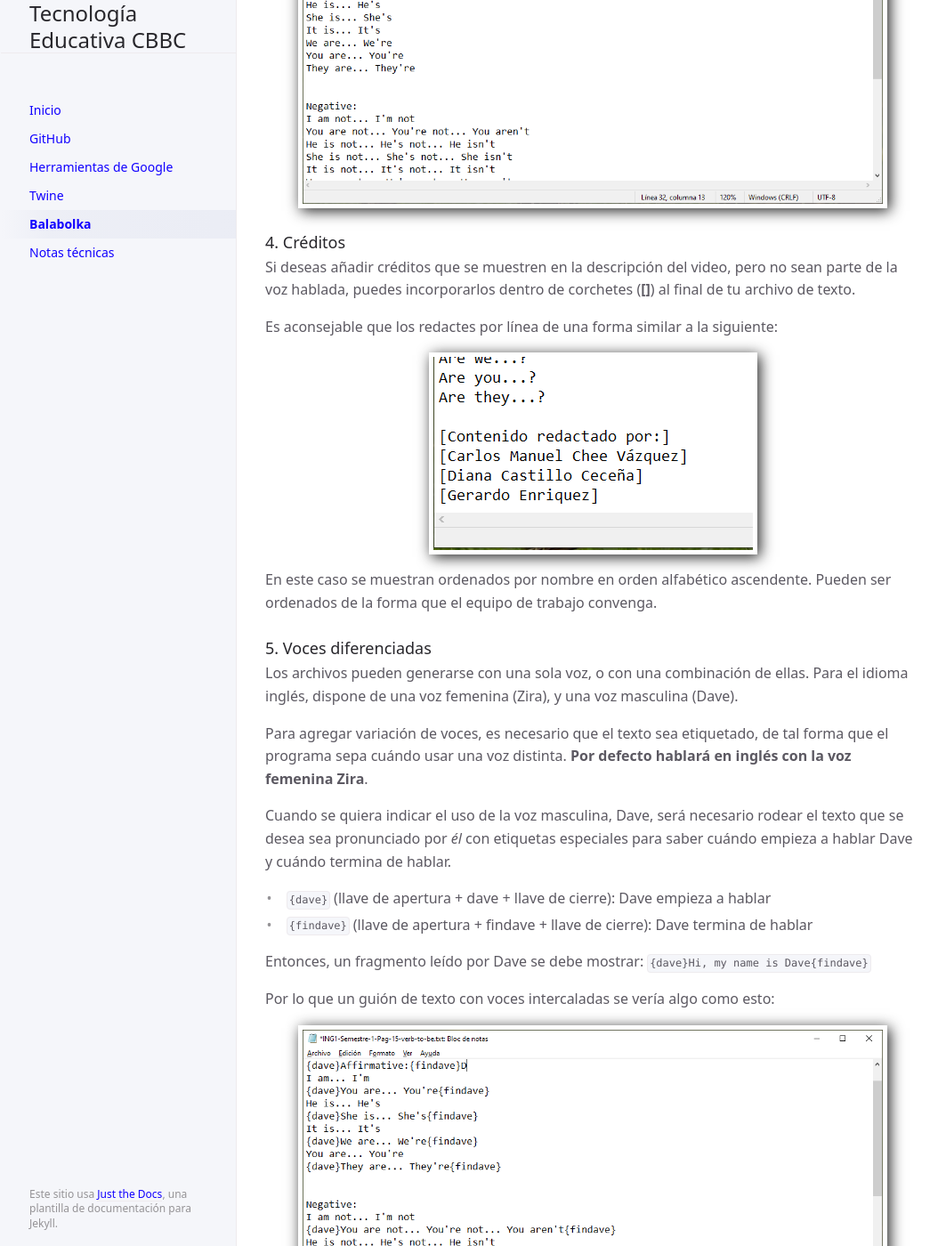
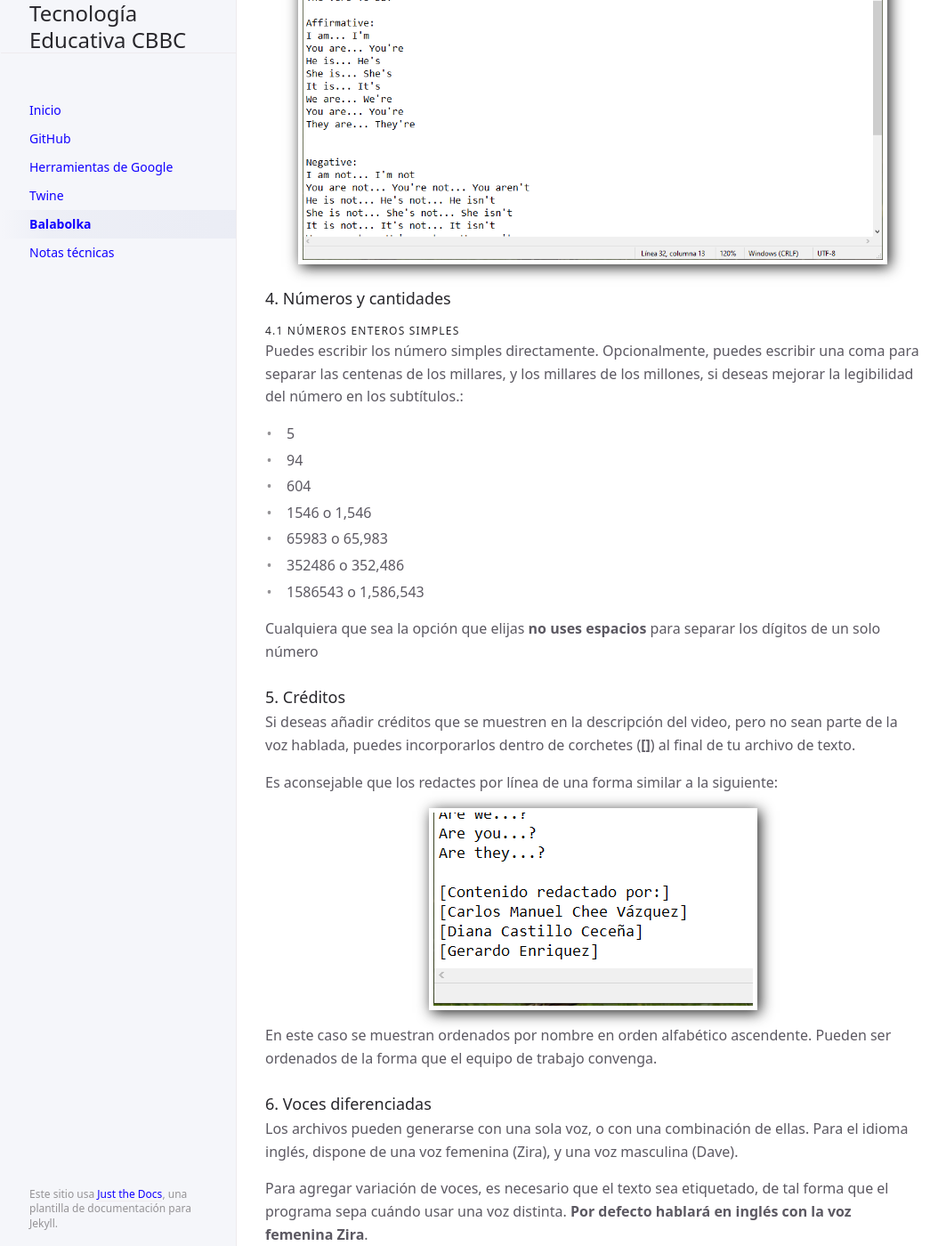
Before and after one commit to CoBachBC/demo, a Jekyll site: the page built from docs/balabolka.md, in a window 1280 px wide and 1400 px high, scrolled down 6793 px. Shown: the whole window at 89% size, without its empty margins (106-1169 px from the left). Built offline with Jekyll 4.4.1, drawn with Linux system fonts in a browser that asks for light colours; some of the changed text lies outside the part shown.

Commit message:
Update balabolka.md

```diff
--- a/docs/balabolka.md
+++ b/docs/balabolka.md
@@ -139,7 +139,23 @@ Con eso en cuenta, tu archivo redactado puede verse similar a esto:
 
 ![](/assets/images/balabolka-01-10.png){: .img-tutorial-h}
 
-### 4. Créditos
+### 4. Números y cantidades
+
+#### 4.1 Números enteros simples
+
+Puedes escribir los número simples directamente. Opcionalmente, puedes escribir una coma para separar las centenas de los millares, y los millares de los millones, si deseas mejorar la legibilidad del número en los subtítulos.:
+
+- 5
+- 94
+- 604
+- 1546 o 1,546
+- 65983 o 65,983
+- 352486 o 352,486
+- 1586543 o 1,586,543
+
+Cualquiera que sea la opción que elijas **no uses espacios** para separar los dígitos de un solo número
+
+### 5. Créditos
 
 Si deseas añadir créditos que se muestren en la descripción del video, pero no sean parte de la voz hablada, puedes incorporarlos dentro de corchetes (**[]**) al final de tu archivo de texto.
 
@@ -149,7 +165,7 @@ Es aconsejable que los redactes por línea de una forma similar a la siguiente:
 
 En este caso se muestran ordenados por nombre en orden alfabético ascendente. Pueden ser ordenados de la forma que el equipo de trabajo convenga.
 
-### 5. Voces diferenciadas
+### 6. Voces diferenciadas
 
 Los archivos pueden generarse con una sola voz, o con una combinación de ellas. Para el idioma inglés, dispone de una voz femenina (Zira), y una voz masculina (Dave).
 
```
Also changed, not shown: other parts of docs/balabolka.md (+1 -1 lines).
